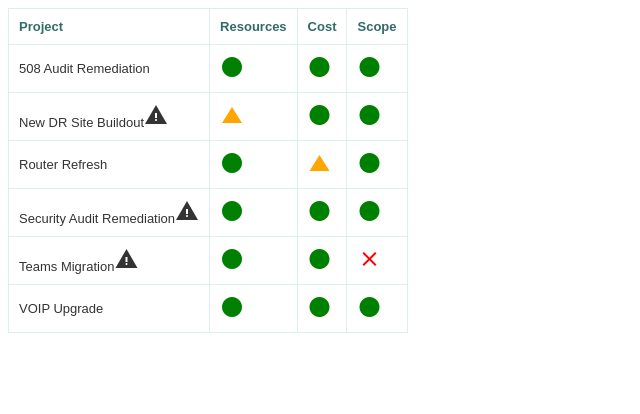
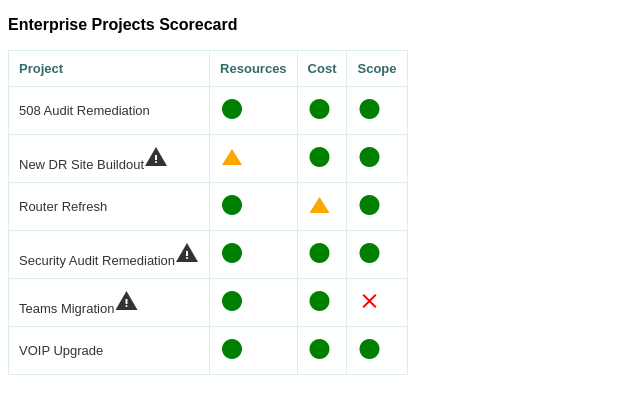
Before and after one commit to MMattLeeE/hoverToolTipTableD3.js, a plain HTML site: page index.html in a window 1280 px wide. Shown: the whole page, without its empty margins (0-640 px from the left). Drawn offline with nearby package versions, Linux system fonts and the light colour scheme.

Commit message:
title and bold

```diff
--- a/index.html
+++ b/index.html
@@ -5,6 +5,7 @@
 </head>
 <body>
     <div class="tooltip"></div>
+    <p style="font-family: sans-serif;font-weight: bold;">Enterprise Projects Scorecard </p>
     <script src="https://cdn.jsdelivr.net/npm/d3@7"></script>
     <script type="text/javascript" src="main.js"></script>
 </body>
```
